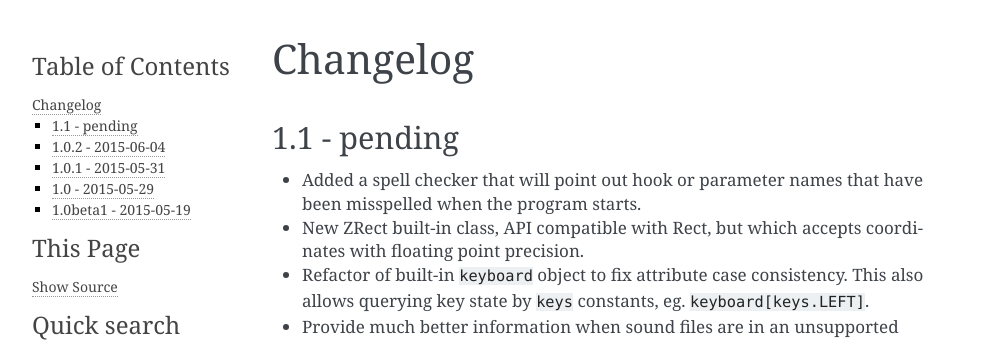
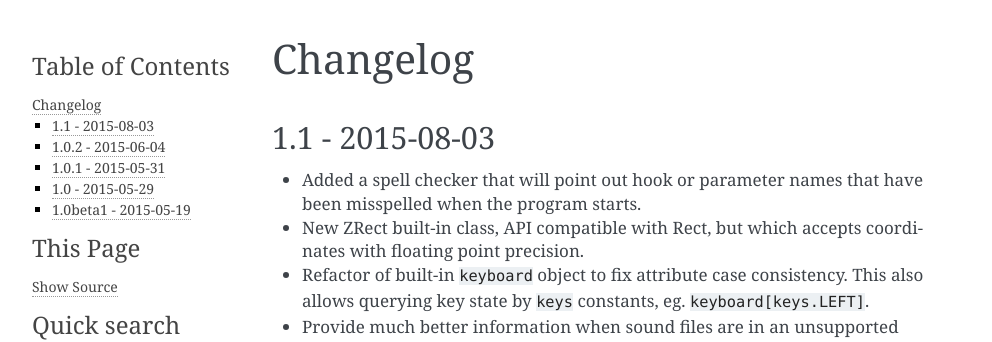
Before and after one commit to lordmauve/pgzero, a Sphinx documentation site: the page built from doc/changelog.rst, in a window 1280 px wide. Shown: the top 342 px of the page, without its empty margins (148-1140 px from the left). Built offline with Sphinx 7.4.7, drawn with Linux system fonts in a browser that asks for light colours.

Commit message:
Add date of 1.1 release to changelog

```diff
--- a/doc/changelog.rst
+++ b/doc/changelog.rst
@@ -1,8 +1,8 @@
 Changelog
 =========
 
-1.1 - pending
--------------
+1.1 - 2015-08-03
+----------------
 
 * Added a spell checker that will point out hook or parameter names that have
   been misspelled when the program starts.
```
